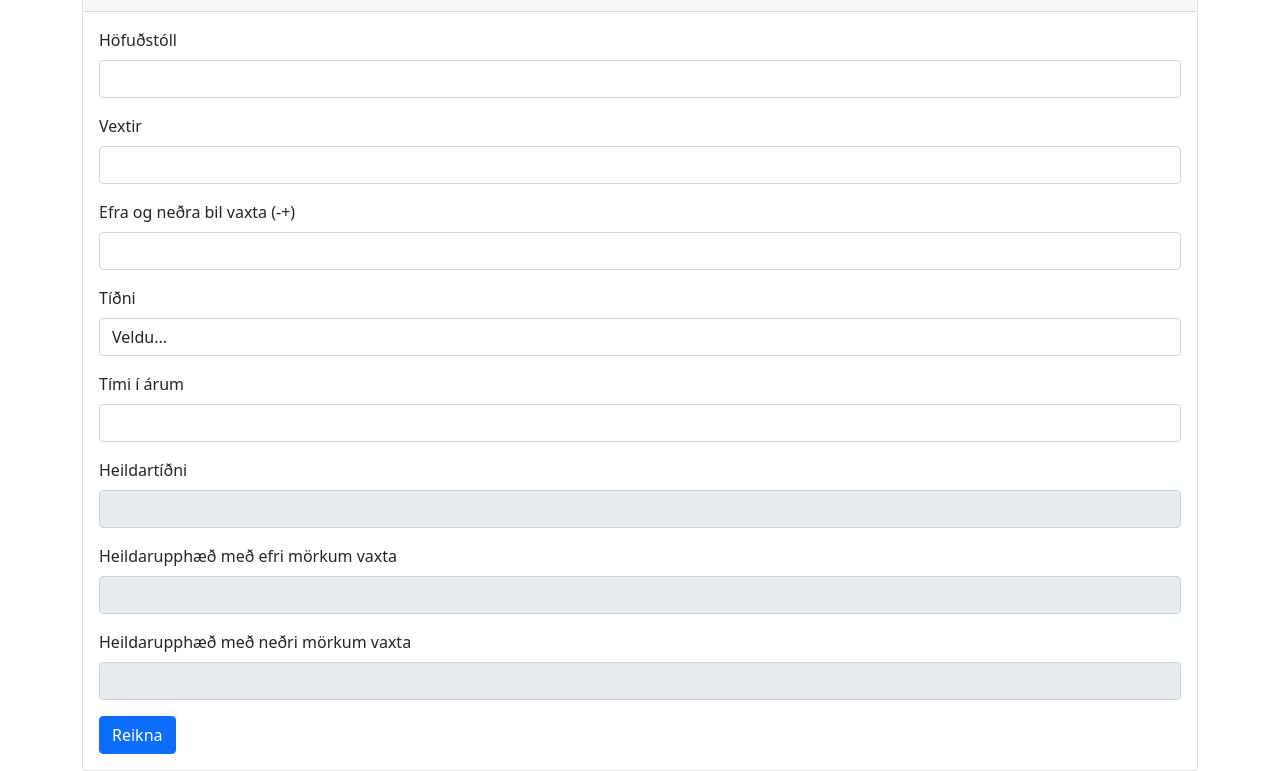
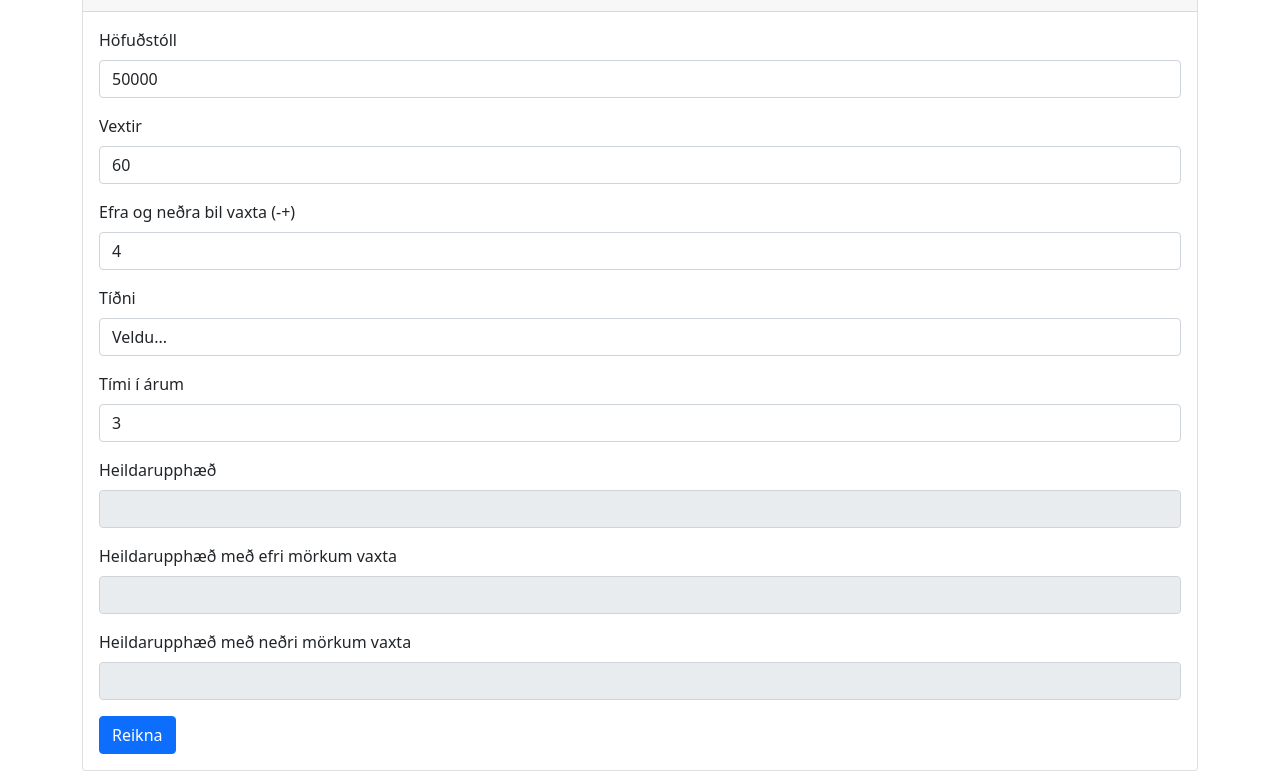
Before and after one commit to Einfaldlega-Hugmyndir/Compound_Interest_Calculator, a website built with webpack: page src/index.html in a window 1280 px wide. Shown: the part 110-881 px from the top of the page. Built offline with nearby package versions, Linux system fonts and the light colour scheme.

Commit message:
Placeholders like in the Networthy calculator

```diff
--- a/src/index.html
+++ b/src/index.html
@@ -24,6 +24,7 @@
                 class="form-control"
                 id="principal"
                 name="principal"
+                value="50000"
                 required
               />
               <div class="invalid-feedback">
@@ -37,6 +38,7 @@
                 class="form-control"
                 id="rate"
                 name="rate"
+                value="60"
                 required
               />
               <div class="invalid-feedback">
@@ -50,6 +52,7 @@
                 class="form-control"
                 id="variance"
                 name="variance"
+                value="4"
               />
             </div>
             <div class="mb-3">
@@ -78,6 +81,7 @@
                 class="form-control"
                 id="time"
                 name="time"
+                value="3"
                 required
               />
               <div class="invalid-feedback">
@@ -85,7 +89,7 @@
               </div>
             </div>
             <div class="mb-3">
-              <label for="finalAmount" class="form-label">Heildartíðni</label>
+              <label for="finalAmount" class="form-label">Heildarupphæð</label>
               <input
                 type="text"
                 class="form-control"
```
Also changed, not shown: 1 other file.
